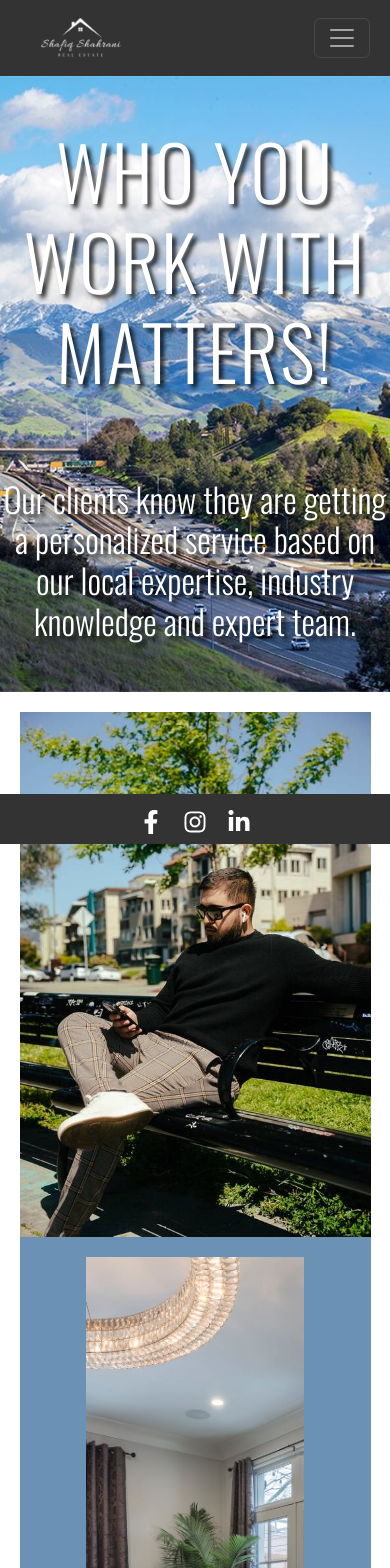
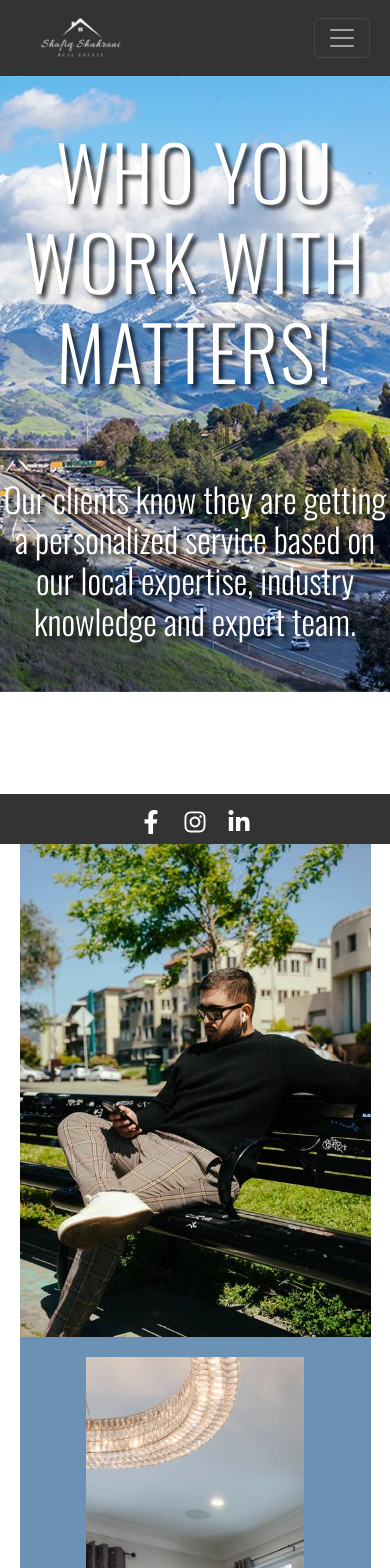
Before and after one commit to Moshahrani/real-estate-website, a React (Create React App) app in the folder real-estate/: page / in a window 390 px wide. Shown: the top 1568 px of the page. Built offline with nearby package versions, Linux system fonts and the light colour scheme; a web font is replaced by a local one.

Commit message:
fixed the border line for mobile view in aboutMe's css, also added margin to top of image-modal-container, removed excess code in app.js

```diff
--- a/real-estate/src/App.css
+++ b/real-estate/src/App.css
@@ -1,7 +1,9 @@
-.App {
+/* .App {
   text-align: center;
+} */
+html {
+  scroll-behavior: smooth;
 }
-
 /* @media (prefers-reduced-motion: no-preference) {
   .App-logo {
     animation: App-logo-spin infinite 20s linear;
--- a/real-estate/src/App.js
+++ b/real-estate/src/App.js
@@ -10,7 +10,7 @@ import SocialLinks from "./components/SocialLinks";
 import MoreInfo from "./components/MoreInfo";
 import Houses from "./components/Houses";
 import HouseList from "./components/HouseList";
-// import Associations from "./Associations";
+import "./App.css";
 
 const App = () => {
   return (
--- a/real-estate/src/css/AboutMe.css
+++ b/real-estate/src/css/AboutMe.css
@@ -7,7 +7,7 @@
     max-width: 50%;
     margin-left: auto;
     margin-right: auto;
-    margin-top: 50px;
+    padding-top: 100px;
     margin-bottom: 100px;
 }
 
--- a/real-estate/src/css/Carousel.css
+++ b/real-estate/src/css/Carousel.css
@@ -14,6 +14,7 @@
     overflow: hidden;
     position: relative;
     animation: fadeIn 3s ease-in-out;
+    margin-top: 100px;
   }
 
   .side-image {
```
